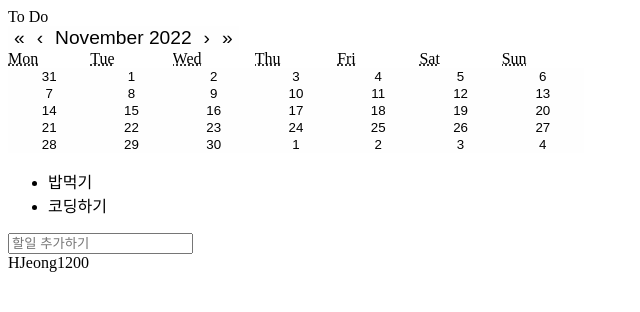
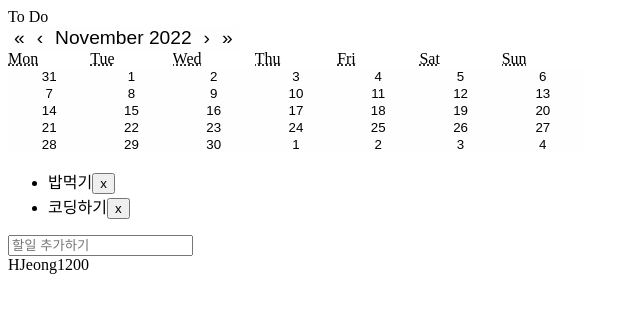
Before and after one commit to HJeong1200/fe-sprint-my-app, a React (Create React App) app: page / in a window 1280 px wide. Shown: the top 312 px of the page, without its empty margins (0-640 px from the left). Built offline with nearby package versions, Linux system fonts and the light colour scheme.

Commit message:
feat: 투두 삭제 기능

```diff
--- a/src/components/Todo.js
+++ b/src/components/Todo.js
@@ -1,5 +1,18 @@
-function Todo({ todo, idx }) {
-  return <li>{todo[idx]}</li>;
+function Todo({ todo, idx, setTodo }) {
+  const handleDeleteClick = () => {
+    setTodo(
+      todo.filter((el, index) => {
+        return idx !== index;
+      })
+    );
+  };
+
+  return (
+    <li>
+      {todo[idx]}
+      <button onClick={handleDeleteClick}>x</button>
+    </li>
+  );
 }
 
 export default Todo;
--- a/src/components/TodoList.js
+++ b/src/components/TodoList.js
@@ -7,7 +7,7 @@ const TodoList = function () {
   const onKeyDown = (e) => {
     if (window.event.keyCode === 13) {
       let newTodo = e.target.value;
-      setTodo([newTodo, ...todo]);
+      setTodo([...todo, newTodo]);
       e.target.value = "";
     }
   };
@@ -16,7 +16,7 @@ const TodoList = function () {
     <div className="todo-wrapper">
       <ul className="todo-list">
         {todo.map((el, idx) => {
-          return <Todo todo={todo} idx={idx} key={idx} />;
+          return <Todo todo={todo} idx={idx} key={idx} setTodo={setTodo} />;
         })}
       </ul>
       <input
```
